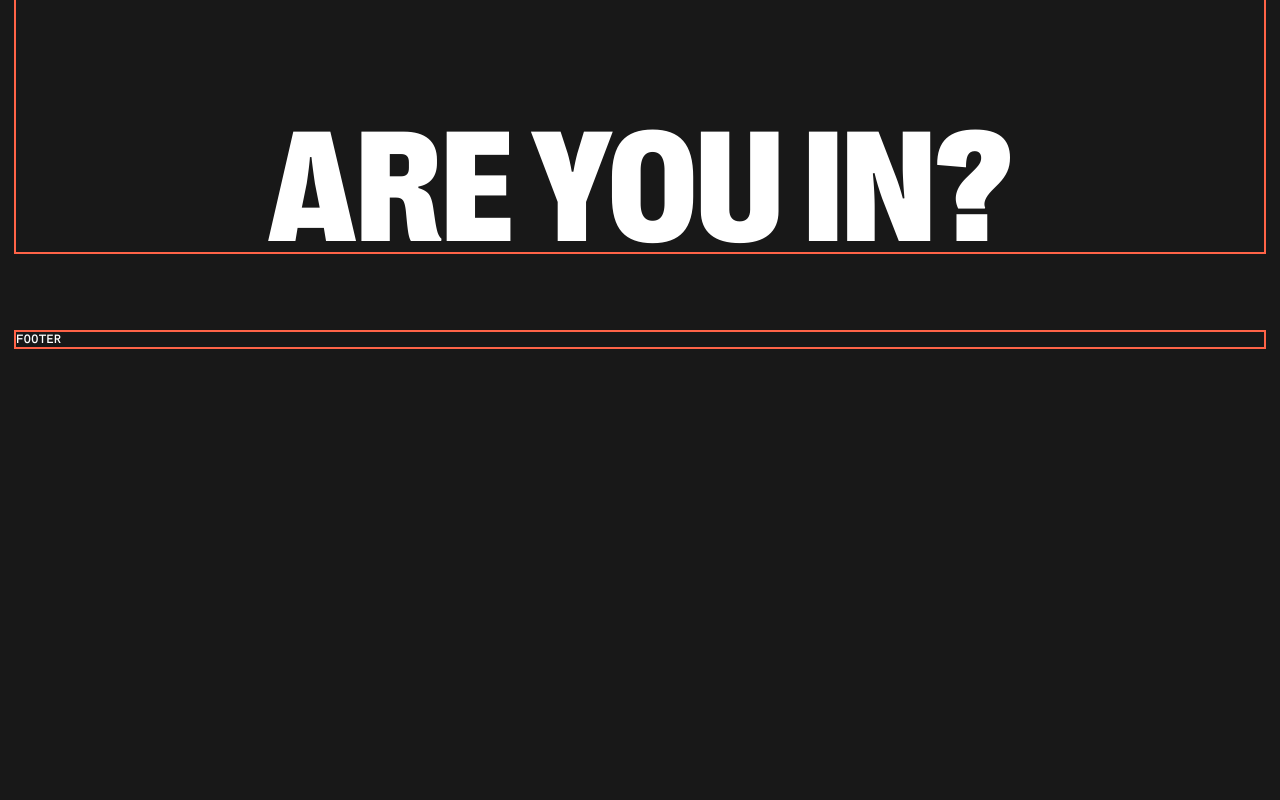
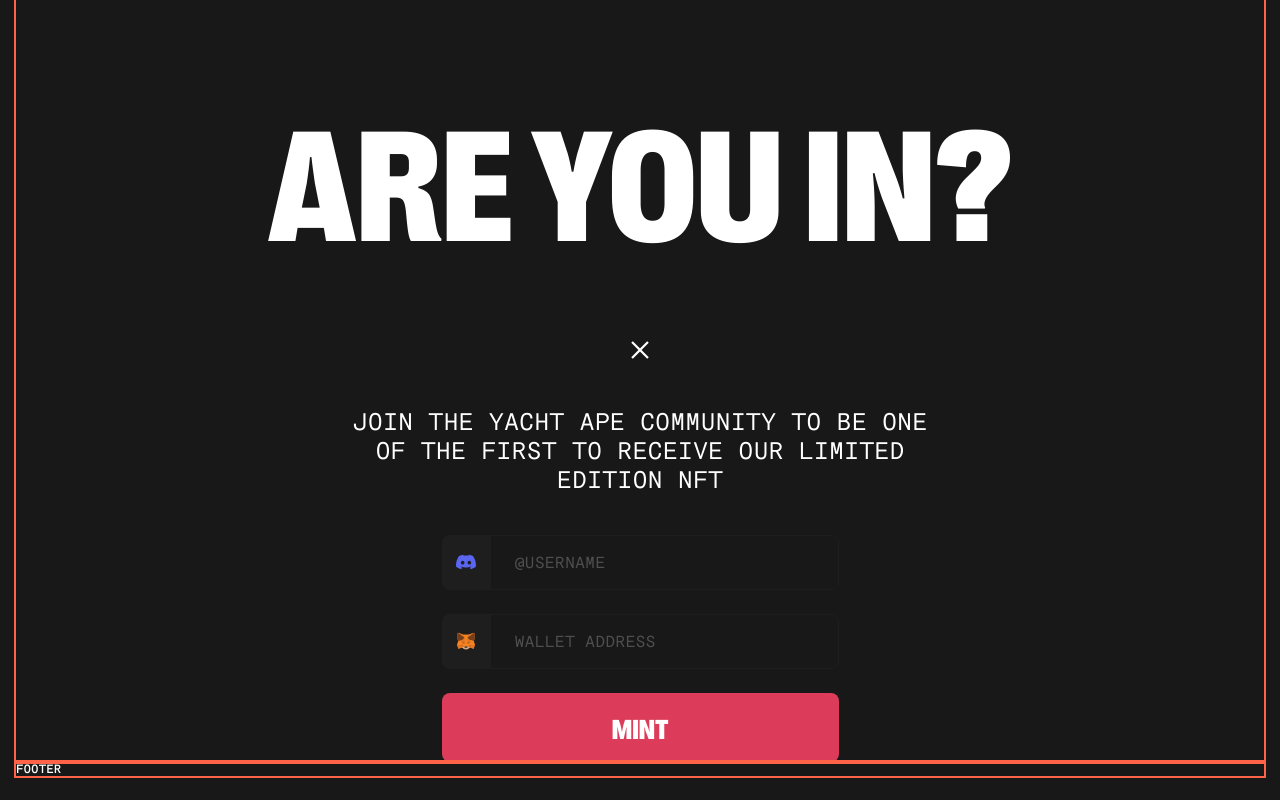
Before and after one commit to VlasiukOleg/ape-nft, a React (Create React App) app: page / in a window 1280 px wide. Shown: the part 5125-5925 px from the top of the page. Before the commit the page ends 5496 px from the top, so only its background shows below. Built offline with nearby package versions, Linux system fonts and the light colour scheme.

Commit message:
add section contact

```diff
--- a/package.json
+++ b/package.json
@@ -4,16 +4,19 @@
   "private": true,
   "homepage": "https://goitacademy.github.io/react-homework-template/",
   "dependencies": {
+    "@hookform/resolvers": "^3.3.4",
     "@testing-library/jest-dom": "^5.16.3",
     "@testing-library/react": "^12.1.4",
     "@testing-library/user-event": "^13.5.0",
     "react": "^18.1.0",
     "react-dom": "^18.1.0",
+    "react-hook-form": "^7.51.1",
     "react-router-dom": "^6.22.3",
     "react-scripts": "5.0.1",
     "styled-components": "^6.1.8",
     "swiper": "^11.0.7",
-    "web-vitals": "^2.1.3"
+    "web-vitals": "^2.1.3",
+    "yup": "^1.4.0"
   },
   "scripts": {
     "start": "react-scripts start",
--- a/src/components/Arts/Arts.jsx
+++ b/src/components/Arts/Arts.jsx
@@ -38,7 +38,7 @@ export const Arts = () => {
         }}
       >
         {slides.map(slide => (
-          <SwiperSlide>
+          <SwiperSlide key={slide}>
             {' '}
             <img src={slide} alt="Monkey" />
           </SwiperSlide>
--- /dev/null
+++ b/src/components/Button/Button.jsx
@@ -0,0 +1,9 @@
+import { StyledButton } from './Button.styled';
+
+export const Button = ({ children, ...props }) => {
+  return (
+    <StyledButton type="button" {...props}>
+      {children}
+    </StyledButton>
+  );
+};
--- /dev/null
+++ b/src/components/Button/Button.styled.js
@@ -0,0 +1,28 @@
+import styled from 'styled-components';
+
+export const StyledButton = styled.button`
+  width: 100%;
+  padding: 12px 74px;
+
+  font-family: 'Right Grotesk Compact Black', sans-serif;
+  line-height: 1.2;
+  font-size: 16px;
+  font-weight: 600;
+
+  background-color: ${({ theme, $bgColor }) =>
+    theme.colors[$bgColor] || theme.colors.primaryTransparent};
+  color: ${({ theme, $color }) =>
+    theme.colors[$color] || theme.colors.secondary};
+
+  border-radius: 8px;
+  border: none;
+  outline: none;
+
+  cursor: pointer;
+
+  @media screen and (min-width: 1280px) {
+    padding: 18px;
+
+    font-size: 28px;
+  }
+`;
--- a/src/components/Contact/Contact.jsx
+++ b/src/components/Contact/Contact.jsx
@@ -1,12 +1,23 @@
-import { ContactStyled } from './Contact.styled';
+import { Description, SvgIcon } from './Contact.styled';
 
 import { Section } from 'components/Section/Section';
 import { Title } from 'components/Title/Title';
+import { ContactForm } from 'components/ContactForm/ContactForm';
+
+import icon from '../../assets/icons/svg-sprite.svg';
 
 export const Contact = () => {
   return (
     <Section>
       <Title>Are you in?</Title>
+      <SvgIcon>
+        <use href={icon + `#icon-cross`}></use>
+      </SvgIcon>
+      <Description>
+        Join the YACHT APE community to be one of the first to receive our
+        limited edition NFT
+      </Description>
+      <ContactForm />
     </Section>
   );
 };
--- a/src/components/Contact/Contact.styled.js
+++ b/src/components/Contact/Contact.styled.js
@@ -3,3 +3,39 @@ import styled from 'styled-components';
 export const ContactStyled = styled.section`
   outline: 2px solid tomato;
 `;
+
+export const SvgIcon = styled.svg`
+  display: block;
+  width: 36px;
+  height: 36px;
+  margin: 0px auto;
+
+  @media screen and (min-width: 768px) {
+    margin-bottom: 24px;
+  }
+
+  @media screen and (min-width: 1280px) {
+    margin-bottom: 40px;
+  }
+`;
+
+export const Description = styled.p`
+  margin-bottom: 16px;
+
+  font-size: 16px;
+  font-weight: 400;
+  text-align: center;
+
+  @media screen and (min-width: 768px) {
+    max-width: 397px;
+    margin-left: auto;
+    margin-right: auto;
+    margin-bottom: 24px;
+  }
+
+  @media screen and (min-width: 1280px) {
+    max-width: 581px;
+    font-size: 24px;
+    margin-bottom: 40px;
+  }
+`;
--- /dev/null
+++ b/src/components/ContactForm/ContactForm.jsx
@@ -0,0 +1,81 @@
+import {
+  Form,
+  Input,
+  InputIcon,
+  SvgIconWrap,
+  Label,
+  ErrorMessage,
+} from './ContactForm.styled';
+
+import { MenuBtn } from 'components/MenuBtn/MenuBtn';
+import { Button } from 'components/Button/Button';
+
+import icon from '../../assets/icons/svg-sprite.svg';
+
+import * as Yup from 'yup';
+import { useForm } from 'react-hook-form';
+import { yupResolver } from '@hookform/resolvers/yup';
+
+const discordRegex = /^[A-Za-z@]+$/;
+const walletRegex = /^[0-9a-zA-Z]+$/;
+
+const contactValidationSchema = Yup.object({
+  discord: Yup.string()
+    .matches(discordRegex, 'WRONG discord')
+    .required('WRONG discord'),
+  address: Yup.string()
+    .matches(walletRegex, 'WRONG ADDRESS')
+    .required('WRONG ADDRESS'),
+});
+
+export const ContactForm = () => {
+  const {
+    register,
+    handleSubmit,
+    formState: { errors },
+  } = useForm({ resolver: yupResolver(contactValidationSchema) });
+
+  const onSubmit = data => {
+    alert(JSON.stringify(data));
+  };
+
+  return (
+    <Form onSubmit={handleSubmit(onSubmit)} autoComplete="off">
+      <Label>
+        <SvgIconWrap>
+          <InputIcon>
+            <use href={icon + `#icon-discord`}></use>
+          </InputIcon>
+        </SvgIconWrap>
+
+        <Input
+          name="discord"
+          type="text"
+          placeholder="@username"
+          {...register('discord')}
+        ></Input>
+        <ErrorMessage>{errors.discord?.message}</ErrorMessage>
+      </Label>
+
+      <Label>
+        <SvgIconWrap>
+          <InputIcon>
+            <use href={icon + `#icon-wallet`}></use>
+          </InputIcon>
+        </SvgIconWrap>
+
+        <Input
+          name="address"
+          type="text"
+          placeholder="Wallet address"
+          {...register('address')}
+        ></Input>
+        <ErrorMessage>{errors.address?.message}</ErrorMessage>
+      </Label>
+
+      <Button type="submit" $bgColor="accent" $color="light">
+        MINT
+      </Button>
+    </Form>
+  );
+};
--- /dev/null
+++ b/src/components/ContactForm/ContactForm.styled.js
@@ -0,0 +1,92 @@
+import styled from 'styled-components';
+
+export const Form = styled.form`
+  @media screen and (min-width: 768px) {
+    max-width: 248px;
+    margin-left: auto;
+    margin-right: auto;
+  }
+
+  @media screen and (min-width: 1280px) {
+    max-width: 397px;
+  }
+`;
+
+export const Label = styled.label`
+  position: relative;
+
+  display: flex;
+  margin-bottom: 18px;
+
+  @media screen and (min-width: 1280px) {
+    max-width: 397px;
+    margin-bottom: 24px;
+  }
+`;
+
+export const Input = styled.input`
+  width: 100%;
+  padding: 17px 24px;
+
+  font-family: inherit;
+  font-size: 12px;
+  font-weight: 400;
+
+  background-color: ${({ theme }) => theme.colors.primaryBg};
+  color: ${({ theme }) => theme.colors.primaryText};
+
+  border: 1px solid ${({ theme }) => theme.colors.secondaryBg};
+  border-top-right-radius: 8px;
+  border-bottom-right-radius: 8px;
+
+  text-transform: uppercase;
+
+  outline: none;
+
+  &::placeholder {
+    color: rgba(255, 255, 255, 0.24);
+    text-transform: uppercase;
+  }
+
+  &:focus {
+    border-color: ${({ theme }) => theme.colors.primaryText};
+  }
+
+  @media screen and (min-width: 1280px) {
+    font-size: 16px;
+  }
+`;
+
+export const SvgIconWrap = styled.div`
+  display: inline-flex;
+  justify-content: center;
+  align-items: center;
+  padding: 12px;
+
+  background-color: ${({ theme }) => theme.colors.secondaryBg};
+  border-bottom-left-radius: 8px;
+  border-top-left-radius: 8px;
+`;
+
+export const InputIcon = styled.svg`
+  fill: #5a65f2;
+  width: 24px;
+  height: 24px;
+`;
+
+export const ErrorMessage = styled.p`
+  position: absolute;
+  right: 0;
+  bottom: -14px;
+
+  text-align: right;
+  font-size: 10px;
+  font-weight: 400;
+
+  color: ${({ theme }) => theme.colors.accent};
+
+  @media screen and (min-width: 1280px) {
+    font-size: 12px;
+    bottom: -16px;
+  }
+`;
--- a/src/theme/theme.js
+++ b/src/theme/theme.js
@@ -5,6 +5,11 @@ export const theme = {
     primaryText: '#FFFFFF',
     secondaryText: '#1E1E1E',
     accent: '#DC3B5A',
+
+    primaryTransparent: 'rgba(30, 30, 30, 0.1)',
+    primary: '#181818',
+    secondary: '#1E1E1E',
+    light: '#FFFFFF',
   },
   borderRadius: {
     primary: '12px',
```
Also changed, not shown: 1 other file (tests, documents, lock files or other folders).
